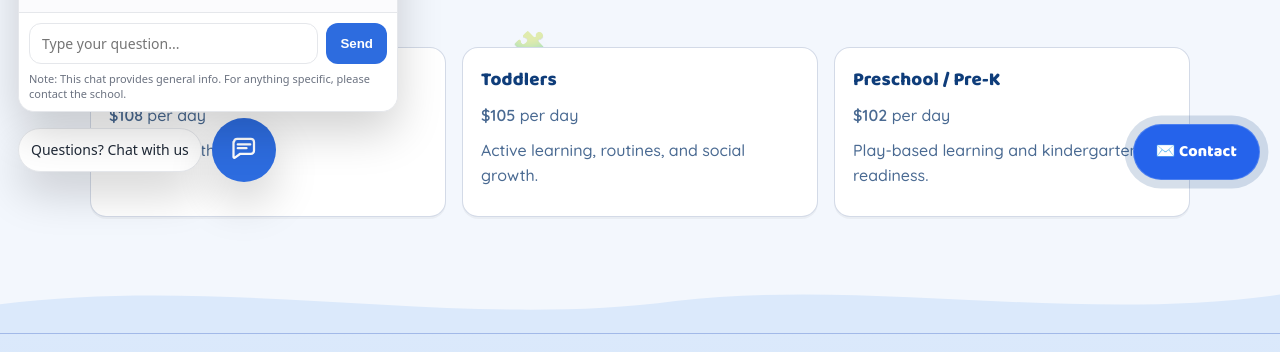
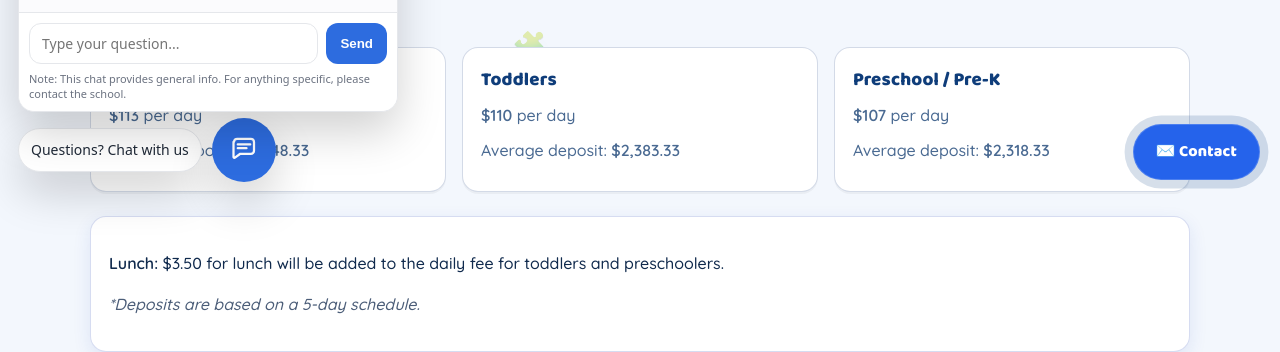
Before and after one commit to naessean/1stepchildcare, a plain HTML site: page pages/prices.html in a window 1280 px wide. Shown: the part 600-952 px from the top of the page. Drawn offline with nearby package versions, Linux system fonts and the light colour scheme.

Commit message:
Add files via upload

```diff
--- a/pages/prices.html
+++ b/pages/prices.html
@@ -169,26 +169,31 @@
     <section class="section">
       <div class="container">
         <h2 class="section-title">Daily Tuition Rates</h2>
-        <p class="section-sub">Rates shown are per day.</p>
+        <p class="section-sub"><strong>November 1, 2026 – November 1, 2027</strong></p>
 
         <div class="cards">
           <div class="card" role="region" aria-label="Infant tuition">
             <h3>Infants</h3>
-            <p><strong>$108</strong> per day</p>
-            <p class="muted">Ages: 3 months+</p>
+            <p><strong>$113</strong> per day</p>
+            <p class="muted">Average deposit: <strong>$2,448.33</strong></p>
           </div>
 
           <div class="card" role="region" aria-label="Toddler tuition">
             <h3>Toddlers</h3>
-            <p><strong>$105</strong> per day</p>
-            <p class="muted">Active learning, routines, and social growth.</p>
+            <p><strong>$110</strong> per day</p>
+            <p class="muted">Average deposit: <strong>$2,383.33</strong></p>
           </div>
 
           <div class="card" role="region" aria-label="Preschool tuition">
             <h3>Preschool / Pre-K</h3>
-            <p><strong>$102</strong> per day</p>
-            <p class="muted">Play-based learning and kindergarten readiness.</p>
+            <p><strong>$107</strong> per day</p>
+            <p class="muted">Average deposit: <strong>$2,318.33</strong></p>
           </div>
+        </div>
+
+        <div class="panel" style="margin-top:24px;">
+          <p><strong>Lunch:</strong> $3.50 for lunch will be added to the daily fee for toddlers and preschoolers.</p>
+          <p class="muted" style="margin-top:8px;"><em>*Deposits are based on a 5-day schedule.</em></p>
         </div>
       </div>
     </section>
```
